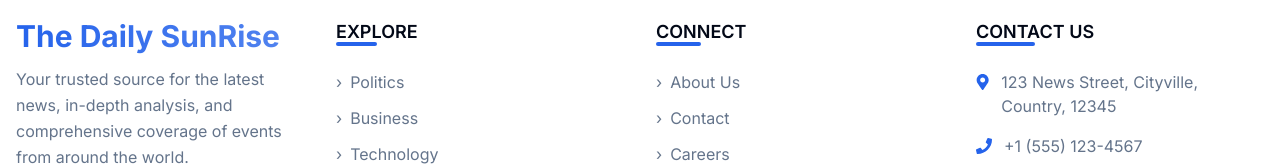
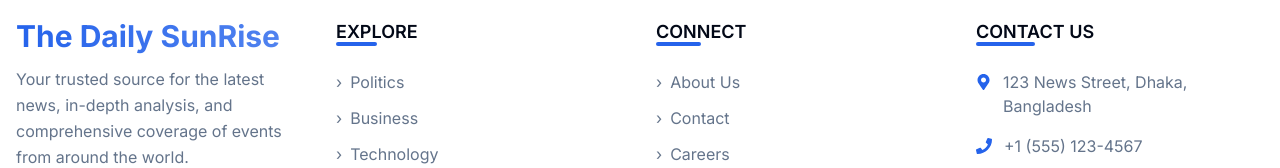
Before and after one commit to Sani1189/the-daily-sunrise, a Next.js app: page /search in a window 1280 px wide. Shown: the part 744-912 px from the top of the page. Built offline with nearby package versions, Linux system fonts and the light colour scheme.

Commit message:
update footer

```diff
--- a/app/[components]/Footer.js
+++ b/app/[components]/Footer.js
@@ -178,7 +178,7 @@ const Footer = () => {
                 transition={{ type: "spring", stiffness: 400, damping: 10 }}
               >
                 <FaMapMarkerAlt className="mt-1 mr-3 text-primary" />
-                <span>123 News Street, Cityville, Country, 12345</span>
+                <span>123 News Street, Dhaka, Bangladesh</span>
               </motion.li>
               <motion.li
                 className="flex items-center"
```
